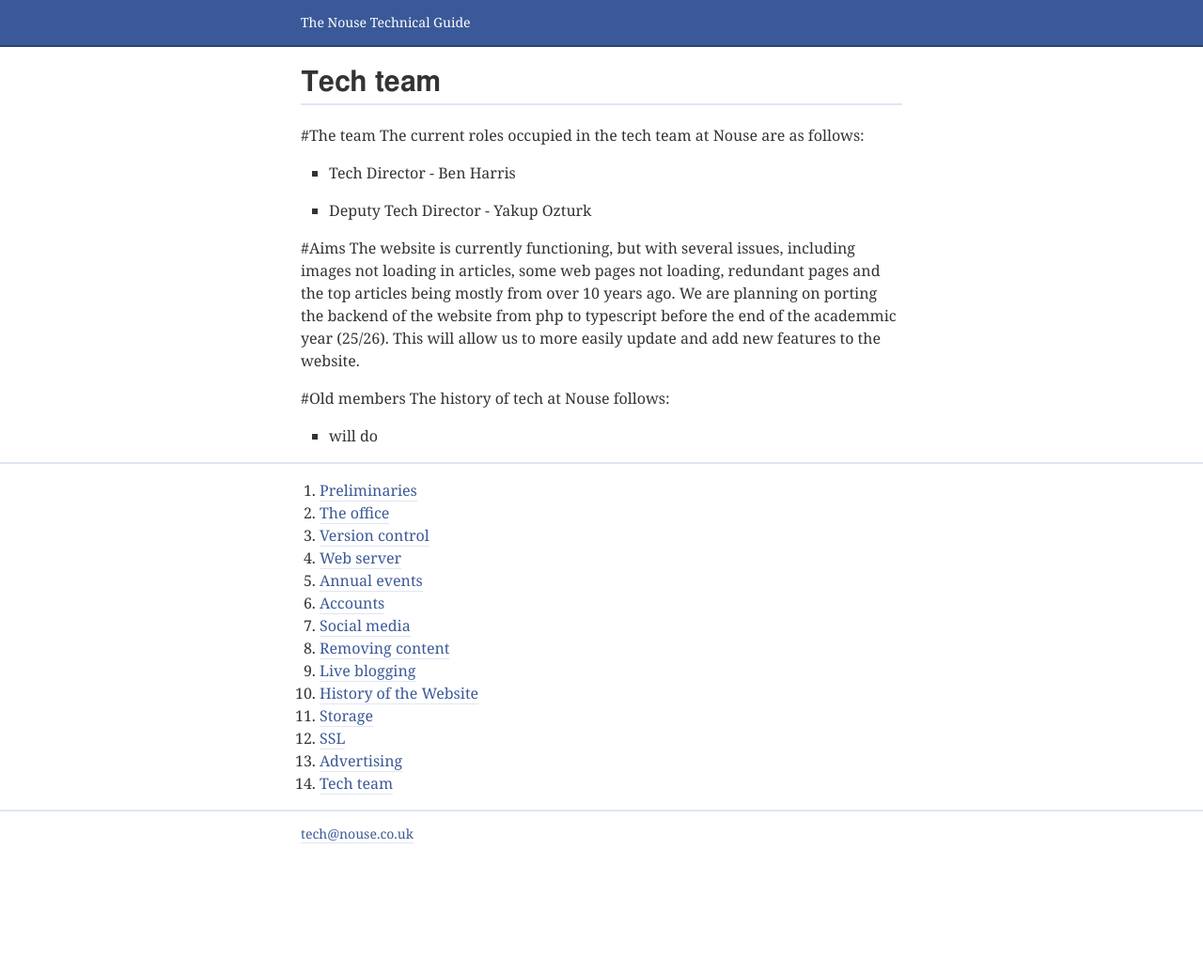
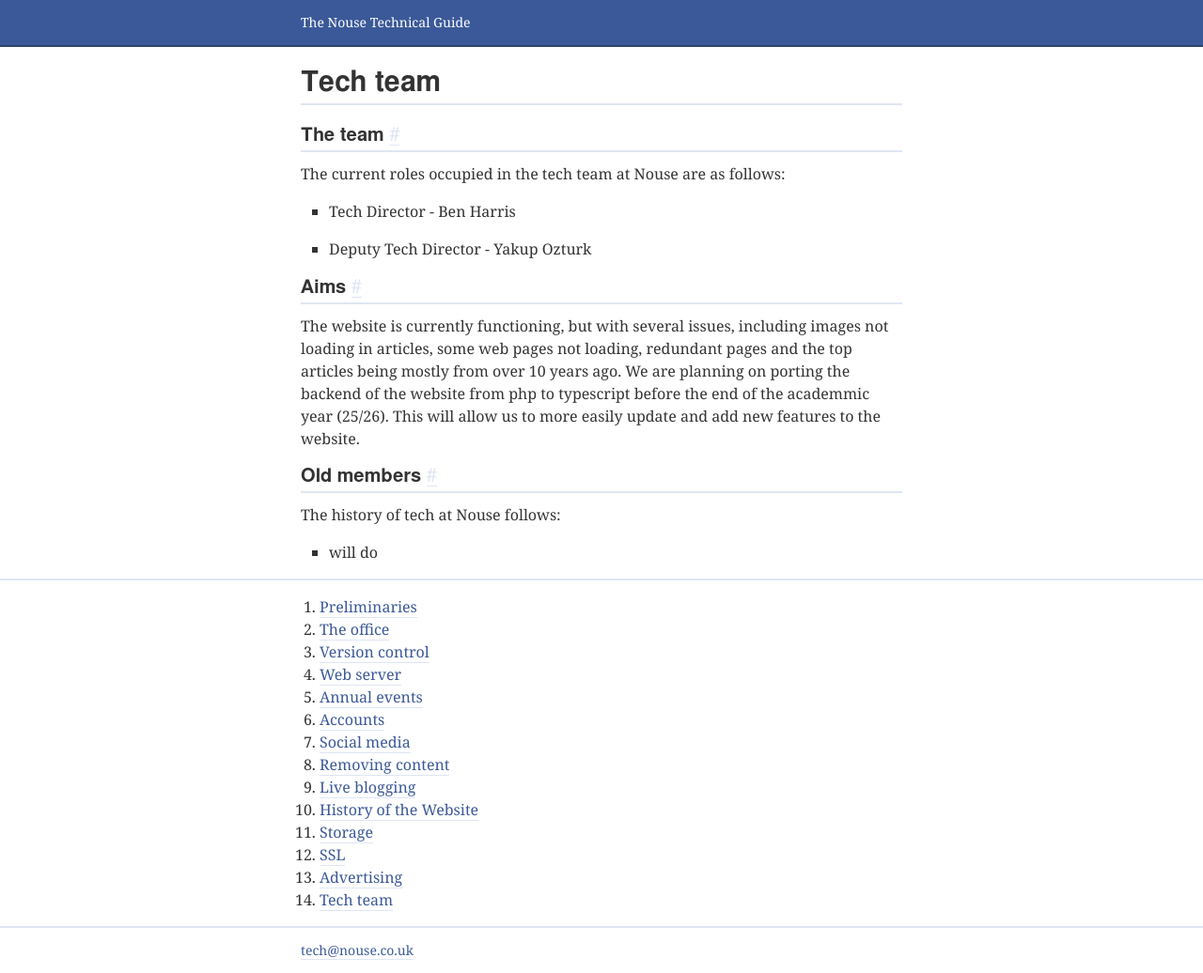
Before and after one commit to yorknouse/docs, a Jekyll site: the page built from pages/15 tech-team.md, in a window 1280 px wide. Shown: the whole page at 94% size. Built offline with Jekyll 4.4.1, drawn with Linux system fonts in a browser that asks for light colours; before the commit the page ends 912 px from its top, so only the background shows below that.

```diff
--- a/pages/15 tech-team.md
+++ b/pages/15 tech-team.md
@@ -2,14 +2,14 @@
 title: Tech team
 layout: page
 ---
-#The team
+## The team
 The current roles occupied in the tech team at Nouse are as follows:
 * Tech Director - Ben Harris
 * Deputy Tech Director - Yakup Ozturk
 
-#Aims
+## Aims
 The website is currently functioning, but with several issues, including images not loading in articles, some web pages not loading, redundant pages and the top articles being mostly from over 10 years ago. We are planning on porting the backend of the website from php to typescript before the end of the academmic year (25/26). This will allow us to more easily update and add new features to the website.
 
-#Old members
+## Old members
 The history of tech at Nouse follows:
 * will do
```
